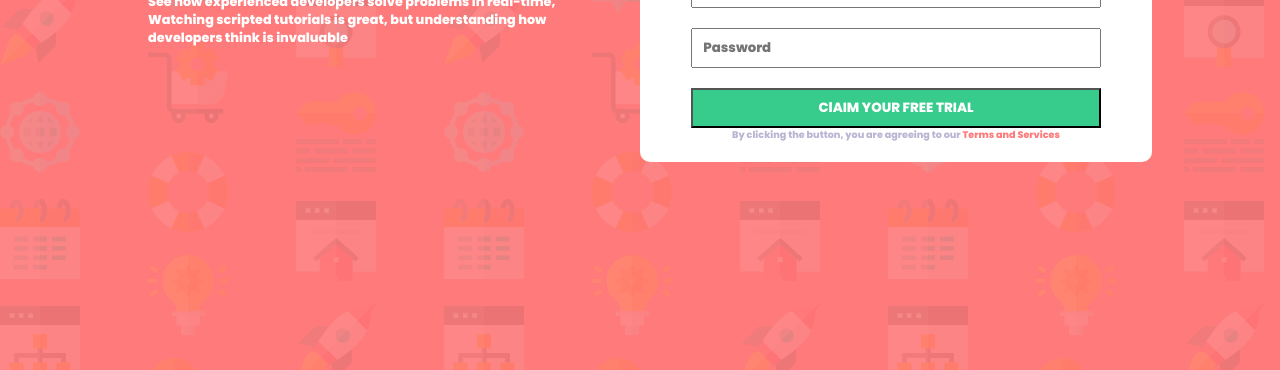
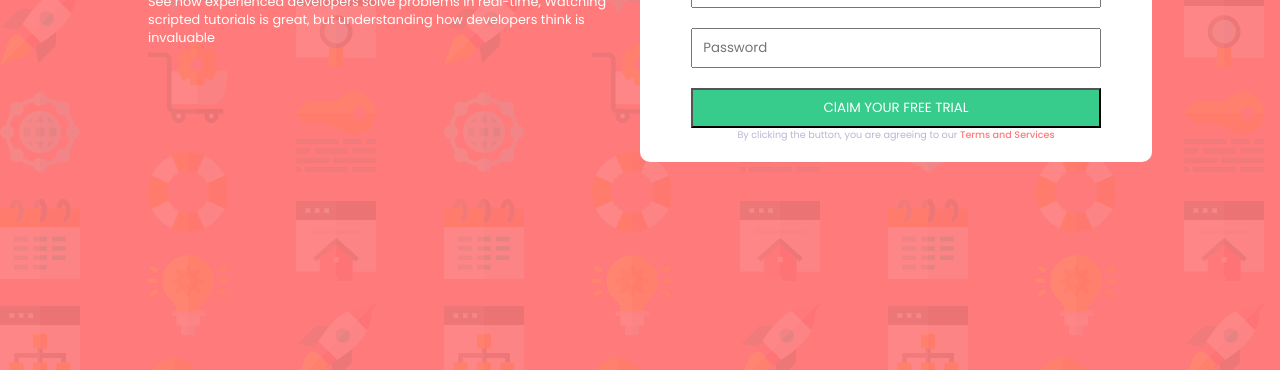
Before and after one commit to Mikelscope/ZURI-RESPONSIVE-PAGE-TASK, a plain HTML site: page index.html in a window 1280 px wide. Shown: the part 430-800 px from the top of the page. Drawn offline with Linux system fonts and the light colour scheme.

Commit message:
Update index.html

```diff
--- a/index.html
+++ b/index.html
@@ -1,9 +1,9 @@
 <!DOCTYPE html>
 <html lang="en">
 <head>
-    <link rel="preconnect" href="https://fonts.googleapis.com">
-    <link rel="preconnect" href="https://fonts.gstatic.com" crossorigin>
-    <link href="https://fonts.googleapis.com/css2?family=Poppins:wght@800&display=swap" rel="stylesheet">
+<link rel="preconnect" href="https://fonts.googleapis.com">
+<link rel="preconnect" href="https://fonts.gstatic.com" crossorigin>
+<link href="https://fonts.googleapis.com/css2?family=Poppins:ital,wght@0,400;0,500;0,600;0,700;0,800;0,900;1,400;1,500&display=swap" rel="stylesheet">
     <link rel="stylesheet" href="./LCWOStyle.css">
     <meta charset="UTF-8">
     <meta http-equiv="X-UA-Compatible" content="IE=edge">
```
